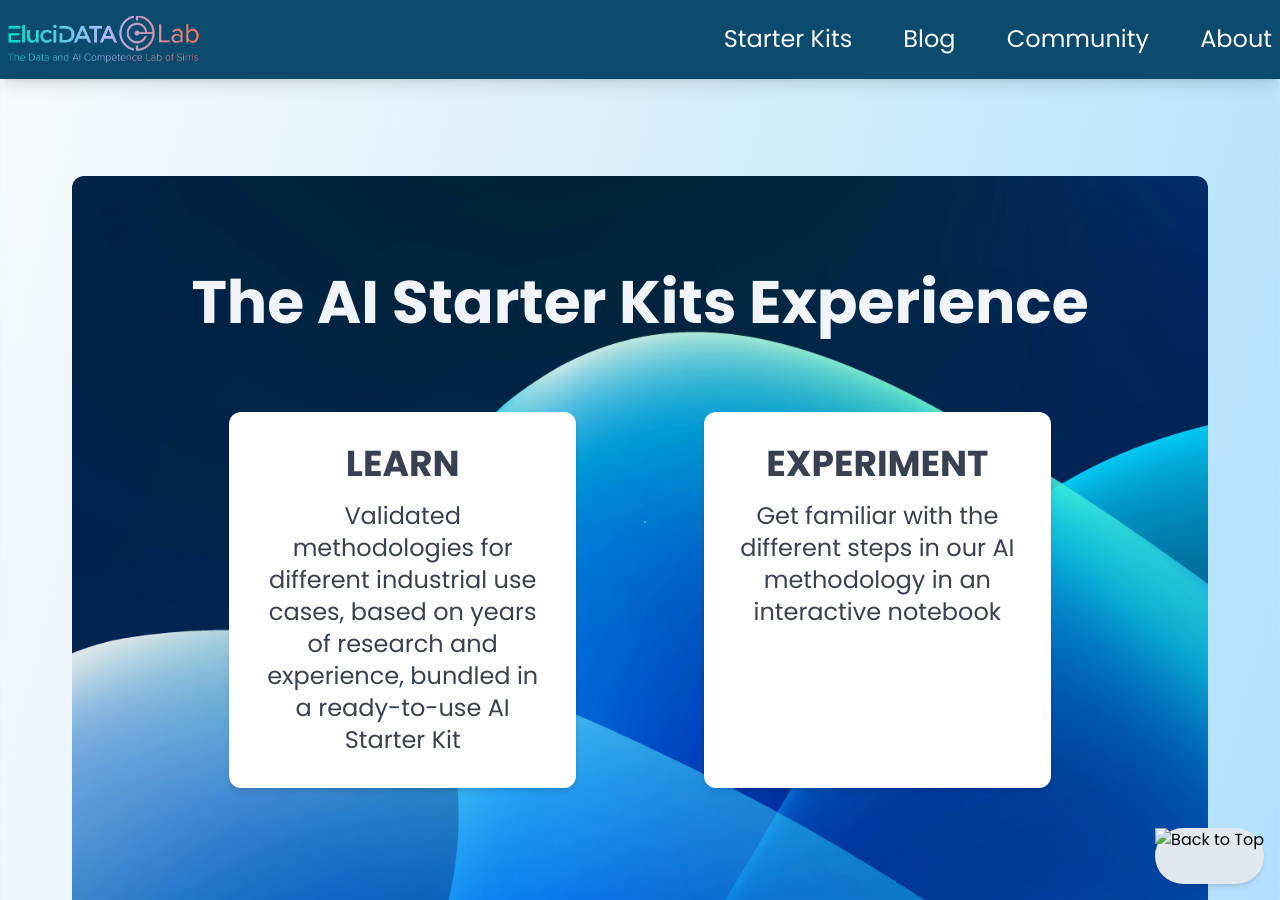
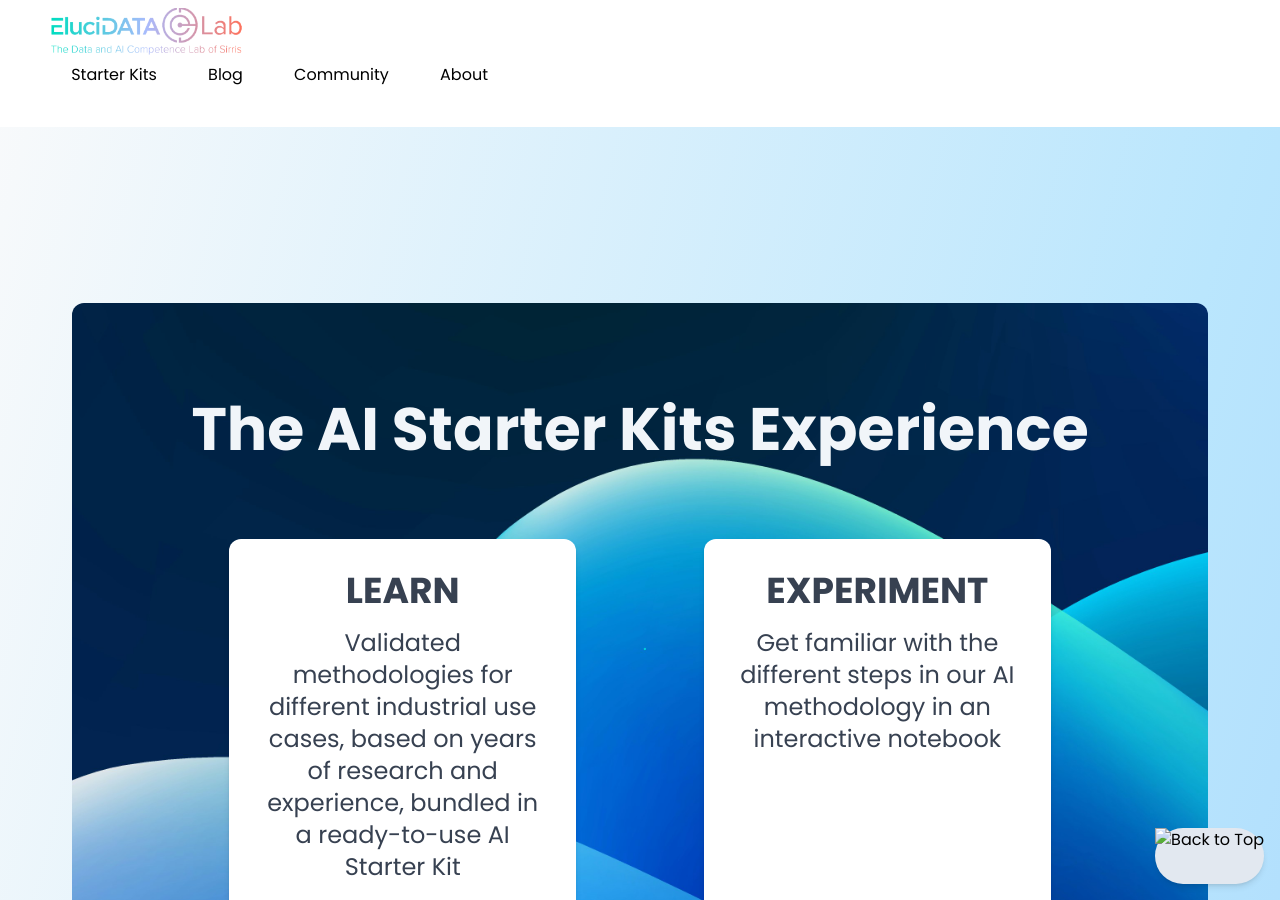
Before and after one commit to Steelings/jekyll-elucidata, a Jekyll site: the page built from index.markdown, in a window 1280 px wide and 900 px high. Built offline with Jekyll 4.4.1, drawn with Linux system fonts in a browser that asks for light colours; some web fonts are replaced.

Commit message:
fix header

```diff
--- a/_includes/header.html
+++ b/_includes/header.html
@@ -1,93 +1,37 @@
-<header class="bg-sky-900 dark:bg-slate-700 dark:border-gray-500 border-gray-300 p-2 shadow-lg w-full fixed top-0 transition-transform transform duration-700 ease-in-out header-scroll z-50">
-    <nav class="flex justify-between items-center w-full md:w-[92%] mx-auto">
+<header class="bg-white">
+    <nav class="flex justify-between items-center w-[92%]  mx-auto">
         <div>
             <a href="/" class="block">
-                <img class="w-48 py-2 cursor-pointer" src="src/assets/logo.png" alt="Logo">
+            <img class="w-48 py-2 cursor-pointer" src="src/assets/logo.png" alt="Logo">
             </a>
-        </div>
-        <div class="md:hidden flex items-center">
-            <button id="hamburger" class="text-white focus:outline-none">
-                <svg class="h-6 w-6" viewBox="0 0 24 24" fill="none" xmlns="http://www.w3.org/2000/svg">
-                    <path d="M4 6H20M4 12H20M4 18H20" stroke="currentColor" stroke-width="2" stroke-linecap="round" stroke-linejoin="round"/>
-                </svg>
-            </button>
-            <button id="closeButton" class="text-white focus:outline-none hidden">
-                <svg class="h-6 w-6" viewBox="0 0 24 24" fill="none" xmlns="http://www.w3.org/2000/svg">
-                    <path d="M6 18L18 6M6 6L18 18" stroke="currentColor" stroke-width="2" stroke-linecap="round" stroke-linejoin="round"/>
-                </svg>
-            </button>
-        </div>
-        <div id="navLinks" class="nav-links duration-500 bg-sky-900 dark:bg-slate-700 md:w-auto w-full fixed top-0 left-0 h-full md:h-auto md:static flex flex-col md:flex-row items-center justify-center md:justify-end transform -translate-x-full md:translate-x-0 transition-transform ease-in-out">
-            <ul class="flex flex-col md:flex-row md:items-center md:gap-[4vw] gap-8 mt-20 md:mt-0">
+        <div
+            class="nav-links duration-500 md:static absolute bg-white md:min-h-fit min-h-[60vh] left-0 top-[-100%] md:w-auto  w-full flex items-center px-5">
+            <ul class="flex md:flex-row flex-col md:items-center md:gap-[4vw] gap-8">
                 <li>
-                    <a class="relative text-2xl text-slate-50 dark:text-white group" href="skits" onclick="closeMenu()">
-                        Starter Kits
-                        <span class="absolute bottom-0 left-0 w-full h-1 bg-slate-50 dark:bg-slate-300 transform scale-x-0 group-hover:scale-x-100 transition-transform"></span>
-                    </a>
+                    <a class="hover:text-gray-500" href="skits">Starter Kits</a>
                 </li>
                 <li>
-                    <a class="relative text-2xl text-slate-50 dark:text-white group" href="blog" onclick="closeMenu()">
-                        Blog
-                        <span class="absolute bottom-0 left-0 w-full h-1 bg-slate-50 dark:bg-slate-300 transform scale-x-0 group-hover:scale-x-100 transition-transform"></span>
-                    </a>
+                    <a class="hover:text-gray-500" href="blog">Blog</a>
                 </li>
                 <li>
-                    <a class="relative text-2xl text-slate-50 dark:text-white group" href="community" onclick="closeMenu()">
-                        Community
-                        <span class="absolute bottom-0 left-0 w-full h-1 bg-slate-50 dark:bg-slate-300 transform scale-x-0 group-hover:scale-x-100 transition-transform"></span>
-                    </a>
+                    <a class="hover:text-gray-500" href="community">Community</a>
                 </li>
                 <li>
-                    <a class="relative text-2xl text-slate-50 dark:text-white group" href="about" onclick="closeMenu()">
-                        About
-                        <span class="absolute bottom-0 left-0 w-full h-1 bg-slate-50 dark:bg-slate-300 transform scale-x-0 group-hover:scale-x-100 transition-transform"></span>
-                    </a>
+                    <a class="hover:text-gray-500" href="about">About</a>
                 </li>
+
             </ul>
         </div>
-    </nav>
+        <div class="flex items-center gap-6">
+            <button class="bg-[#a6c1ee] text-white px-5 py-2 rounded-full hover:bg-[#87acec]">Sign in</button>
+            <ion-icon onclick="onToggleMenu(this)" name="menu" class="text-3xl cursor-pointer md:hidden"></ion-icon>
+        </div>
 </header>
 
 <script>
-    const hamburger = document.getElementById('hamburger');
-    const navLinks = document.getElementById('navLinks');
-    const closeButton = document.getElementById('closeButton');
-
-    hamburger.addEventListener('click', () => {
-        navLinks.classList.remove('-translate-x-full');
-        navLinks.classList.add('translate-x-0');
-        closeButton.classList.remove('hidden');
-        hamburger.classList.add('hidden');
-    });
-
-    closeButton.addEventListener('click', () => {
-        navLinks.classList.remove('translate-x-0');
-        navLinks.classList.add('-translate-x-full');
-        closeButton.classList.add('hidden');
-        hamburger.classList.remove('hidden');
-    });
-
-    function closeMenu() {
-        navLinks.classList.remove('translate-x-0');
-        navLinks.classList.add('-translate-x-full');
-        closeButton.classList.add('hidden');
-        hamburger.classList.remove('hidden');
+    const navLinks = document.querySelector('.nav-links')
+    function onToggleMenu(e){
+        e.name = e.name === 'menu' ? 'close' : 'menu'
+        navLinks.classList.toggle('top-[9%]')
     }
-
-    // Ensure the hamburger icon is visible on mobile and hidden on larger screens
-    const mq = window.matchMedia('(max-width: 767px)');
-    function handleMediaQueryChange(mq) {
-        if (mq.matches) {
-            hamburger.classList.remove('hidden');
-            navLinks.classList.add('-translate-x-full');
-            closeButton.classList.add('hidden');
-        } else {
-            hamburger.classList.add('hidden');
-            navLinks.classList.remove('-translate-x-full');
-            closeButton.classList.add('hidden');
-        }
-    }
-
-    handleMediaQueryChange(mq);
-    mq.addListener(handleMediaQueryChange);
 </script>
```
